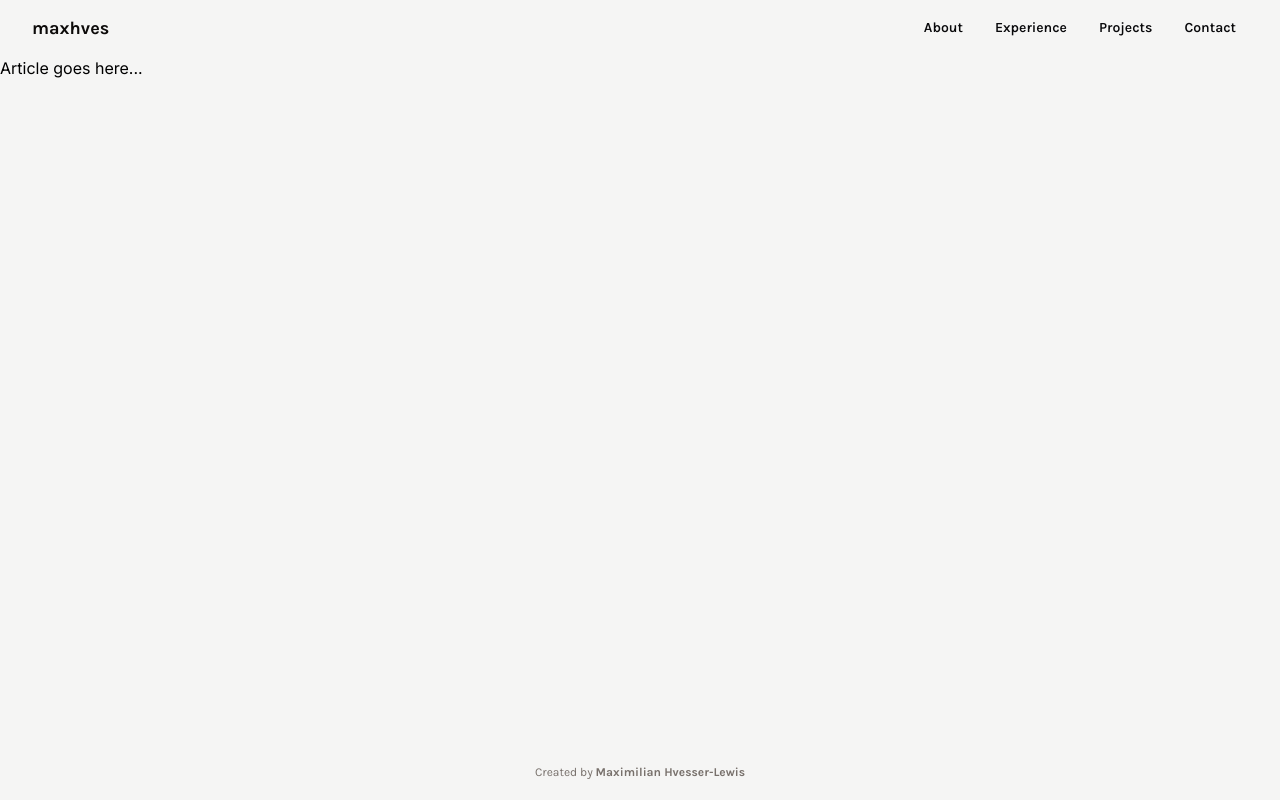
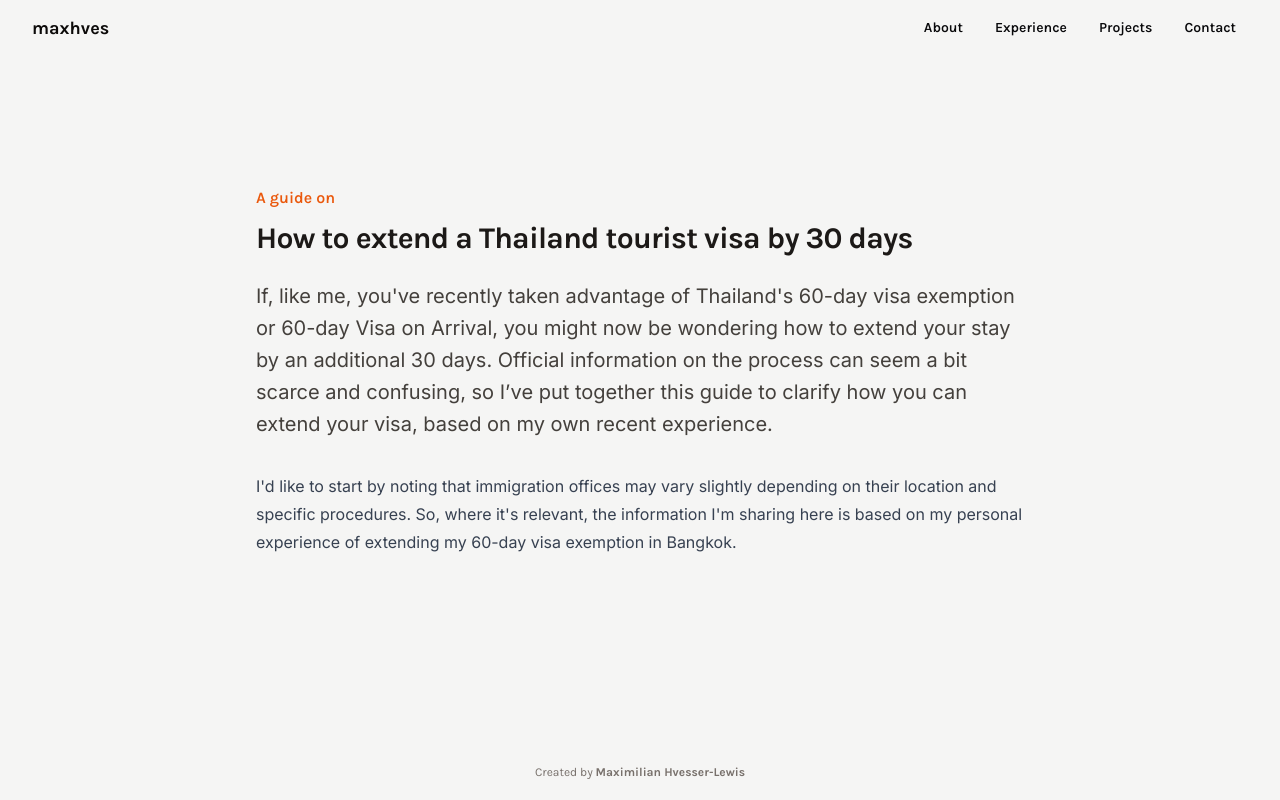
Before and after one commit to maxhves/hvesser-lewis-consulting-site, a Next.js app: page /blog/how-to-extend-a-thailand-tourist-visa-by-30-days in a window 1280 px wide. Built offline with nearby package versions, Linux system fonts and the light colour scheme.

Commit message:
Setup introduction section components.

```diff
--- /dev/null
+++ b/src/app/blog/how-to-extend-a-thailand-tourist-visa-by-30-days/components/introduction-section.tsx
@@ -0,0 +1,51 @@
+import React from 'react'
+import {clsx} from "clsx";
+import {karla} from "@/app/fonts";
+
+//region Entry
+
+export default function IntroductionSection({children}: { children: React.ReactNode }) {
+  return (
+    <section>
+      {children}
+    </section>
+  )
+}
+
+//endregion
+
+//region Texts
+
+export function IntroductionPreTitle({children}: { children: React.ReactNode }) {
+  return (
+    <p className={clsx(karla.className, "font-semibold text-base leading-7 text-orange-600")}>
+      {children}
+    </p>
+  )
+}
+
+export function IntroductionTitle({children}: { children: React.ReactNode }) {
+  return (
+    <h1 className={clsx(karla.className, "mt-2 text-2xl font-bold tracking-tight text-stone-900 sm:text-3xl")}>
+      {children}
+    </h1>
+  )
+}
+
+export function IntroductionPreface({children}: { children: React.ReactNode }) {
+  return (
+    <p className="mt-6 text-xl leading-8 text-stone-700">
+      {children}
+    </p>
+  )
+}
+
+export function IntroductionBody({children}: { children: React.ReactNode }) {
+  return (
+    <p className="mt-8 text-base leading-7 text-gray-700">
+      {children}
+    </p>
+  )
+}
+
+//endregion
--- a/src/app/blog/how-to-extend-a-thailand-tourist-visa-by-30-days/page.tsx
+++ b/src/app/blog/how-to-extend-a-thailand-tourist-visa-by-30-days/page.tsx
@@ -1,9 +1,40 @@
+import ContentContainer from "@/components/ui/content-container";
+import IntroductionSection
+  , {
+  IntroductionBody,
+  IntroductionPreface,
+  IntroductionPreTitle,
+  IntroductionTitle
+} from "@/app/blog/how-to-extend-a-thailand-tourist-visa-by-30-days/components/introduction-section";
+
 //region Entry
 
 export default function HowToExtendAThailandTouristVisaBy30Days() {
   return (
     <main className="flex-grow">
-      <div>Article goes here...</div>
+      <ContentContainer className="py-32">
+        <article>
+          <IntroductionSection>
+            <IntroductionPreTitle>
+              A guide on
+            </IntroductionPreTitle>
+            <IntroductionTitle>
+              How to extend a Thailand tourist visa by 30 days
+            </IntroductionTitle>
+            <IntroductionPreface>
+              If, like me, you&apos;ve recently taken advantage of Thailand&apos;s 60-day visa exemption or 60-day Visa
+              on Arrival, you might now be wondering how to extend your stay by an additional 30 days. Official
+              information on the process can seem a bit scarce and confusing, so I’ve put together this guide to clarify
+              how you can extend your visa, based on my own recent experience.
+            </IntroductionPreface>
+            <IntroductionBody>
+              I&apos;d like to start by noting that immigration offices may vary slightly depending on their location
+              and specific procedures. So, where it&apos;s relevant, the information I&apos;m sharing here is based on
+              my personal experience of extending my 60-day visa exemption in Bangkok.
+            </IntroductionBody>
+          </IntroductionSection>
+        </article>
+      </ContentContainer>
     </main>
   )
 }
```
